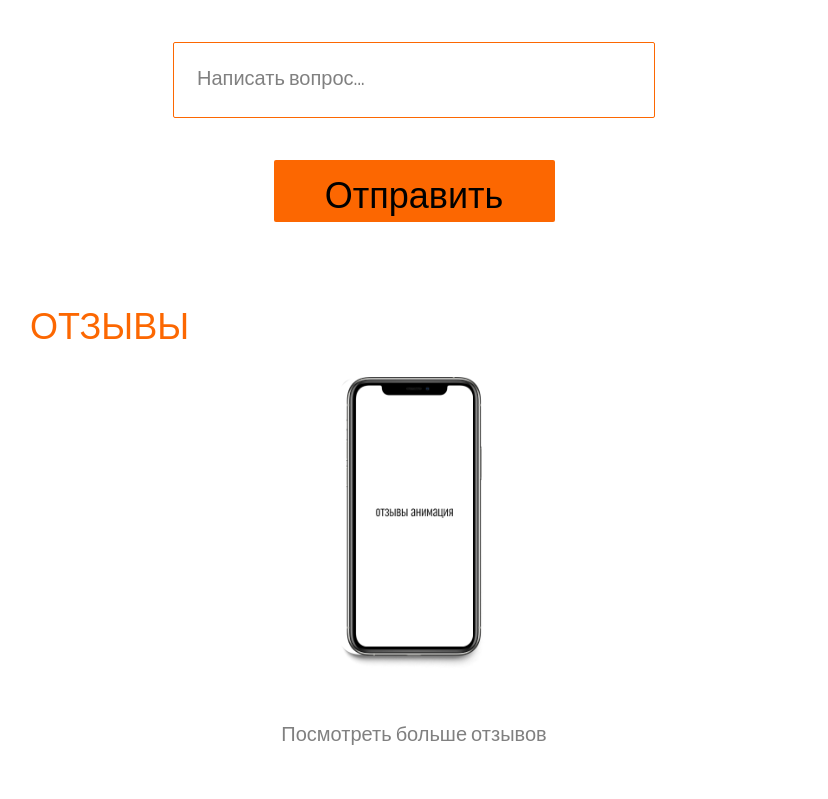
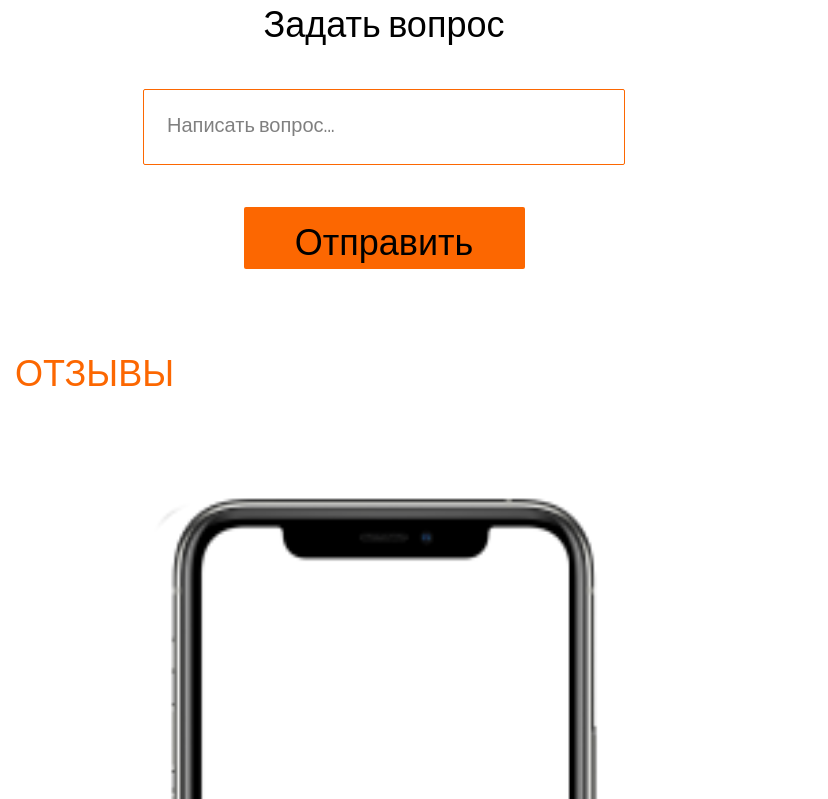
Before and after one commit to MBersPro/polyak-snkrs, a React (Create React App) app: page / in a window 768 px wide. Shown: the part 2001-2800 px from the top of the page, 828 px wide, since content can reach past the window. Built offline with nearby package versions, Linux system fonts and the light colour scheme; no server answers; the database is empty.

Commit message:
added tablet version

```diff
--- a/src/components/catalog/productsList/ProductList.css
+++ b/src/components/catalog/productsList/ProductList.css
@@ -11,6 +11,7 @@
         width: 177px;
         height: 160px;
         margin-bottom: 4px;
+
     }
     .productList_image{
         width: 100%;
--- a/src/components/footer/Footer.css
+++ b/src/components/footer/Footer.css
@@ -1,5 +1,7 @@
+@media screen and (max-width: 767px) {
   .footer_container {
-  height: 200px;
+    padding-top: 70px;
+    padding-bottom: 60px;
     display: flex;
     flex-direction: column;
     align-items: center;
@@ -30,3 +32,39 @@
     width: 18px;
     height: 18px;
   }
+}
+@media (max-width: 1200px) and (min-width: 768px) {
+  .footer_container {
+    display: flex;
+    flex-direction: column;
+    align-items: center;
+    justify-content: center;
+    border-top: 1px solid rgba(252, 103, 1, 0.5);
+    padding-top: 150px;
+    padding-bottom: 200px;
+  }
+
+  .footer_logo {
+    width: 424px;
+    margin-bottom: 130px;
+  }
+
+  .footer_icons_container {
+    display: flex;
+  }
+
+  .footer_icon_container {
+    display: flex;
+    align-items: center;
+  }
+
+  .footer_icon_container:not(:last-child) {
+    margin-right: 22px;
+  }
+
+  .footer_icons {
+    fill: var(--b-orange);
+    width: 50px;
+    height: 46px;
+  }
+}
--- a/src/components/header/Header.js
+++ b/src/components/header/Header.js
@@ -10,7 +10,7 @@ const Header = ({ mobileMenu, children, changeMobileMenu}) => {
     <div
       className={mobileMenu ? "mobile_header_active" : "mobile_header_passive"}
     >
-      <div className="container header_container" id="ggg">
+      <div className="container header_container">
         <Logo className="header_logo"/>
         <Hamburger
           toggled={mobileMenu}
--- a/src/components/productFullInfo/ProductFullInfo.css
+++ b/src/components/productFullInfo/ProductFullInfo.css
@@ -17,11 +17,11 @@
 .productFullInfo_image{
   width: 100%;
   height: 100%;
+  object-fit: cover;
 }
 
 .productFullInfo_image_container{
   width: 100%;
-  object-fit: cover;
   height: 372px;
   margin-bottom: 50px;
   position: relative;
--- a/src/components/questions/Questions.css
+++ b/src/components/questions/Questions.css
@@ -36,12 +36,12 @@
 }
 .summary_question:before {
     content: '>';
-    font-size: 46px;
+    font-size: 36px;
     margin-right: 20px;
   }
 .detail_question[open] .summary_question:before {
     content: '˅';
-    font-size: 36px;
+    font-size: 26px;
     margin-right: 20px;
 }
 .summary_question::-webkit-details-marker {
@@ -118,12 +118,11 @@
     }
     .summary_question:before {
         content: '>';
-        font-size: 46px;
+
         margin-right: 20px;
       }
     .detail_question[open] .summary_question:before {
         content: '˅';
-        font-size: 36px;
         margin-right: 20px;
     }
     .summary_question{
@@ -136,6 +135,10 @@
         -khtml-user-select: none;
         user-select: none;
         transition: 0.5s;
+        outline: none;
+    }
+    .summary_question:focus, .summary_question:active{
+        outline: none;
     }
     .summary_question:hover{
         color: var(--b-orange);
--- a/src/components/reviews/Reviews.css
+++ b/src/components/reviews/Reviews.css
@@ -1,3 +1,4 @@
+@media screen and (max-width: 767px) {
     .container_reviews{
         display: flex;
         flex-direction: column;
@@ -6,7 +7,6 @@
     }
     .h2_reviews{
         margin-bottom: 27px;
-    text-align: left;
     }
     .iphone_img_reviews{
         width: 156px;
@@ -36,7 +36,7 @@
         font-family: var(--font);
         font-style: normal;
         font-weight: var(--l-fw);
-    font-size: var(--h2-size);
+        font-size: 24px;
         text-align: center;
         margin-bottom: 17px;
     }
@@ -67,3 +67,74 @@
         border: none;
         color: black;
     }
+}
+@media (max-width: 1200px) and (min-width: 768px) {
+    .container_reviews{
+        display: flex;
+        flex-direction: column;
+        padding-top: 30px;
+        padding-bottom: 44px;
+    }
+    .h2_reviews{
+        margin-bottom: 100px;
+    }
+    .iphone_img_reviews{
+        width: 489.67px;
+        height: 979.33px;
+        margin-bottom: 77px;
+    }
+    .div_rest_reviews{
+        display: flex;
+        flex-direction: column;
+        align-items: center;
+    }
+    .see_more_reviews{
+        font-family: var(--font);
+        font-style: normal;
+        font-weight: var(--l-fw);
+        font-size: 36px;
+        line-height: 160.2%;
+        margin-bottom: 157px;
+        color: #808080;
+    }
+    .form_reviews{
+        display: flex;
+        flex-direction: column;
+        align-items: center;
+    }
+    .give_feedback_reviews{
+        font-family: var(--font);
+        font-style: normal;
+        font-weight: var(--l-fw);
+        font-size: 36px;
+        text-align: center;
+        margin-bottom: 42px;
+    }
+    .input_reviews{
+        width: 457px;
+        height: 74px;
+        border: 1px solid var(--b-orange);
+        border-radius: 2px;
+        margin-bottom: 42px;
+        padding: 0px 0px 0px 23px;
+    }
+    .input_reviews::placeholder{
+        font-family: var(--font);
+        font-style: normal;
+        font-weight: var(--l-fw);
+        font-size: 20px;
+        color: #808080;
+    }
+    .send_btn_reviews{
+        width: 281px;
+        height: 62px;
+        font-family: var(--font);
+        font-style: normal;
+        font-weight: var(--l-fw);
+        font-size: 36px;
+        background: var(--b-orange);
+        border-radius: 2px;
+        border: none;
+        color: black;
+    }
+}
--- a/src/index.css
+++ b/src/index.css
@@ -83,8 +83,9 @@ img {
     margin-left: auto;
     margin-right: auto;
     width: 768px;
-    padding-left: 30px;
-    padding-right: 30px;
+    padding-left: 15px;
+    padding-right: 15px;
+    box-sizing: border-box;
   }
 }
 :root {
```
Lines whose indentation alone changed are shown as unchanged.
